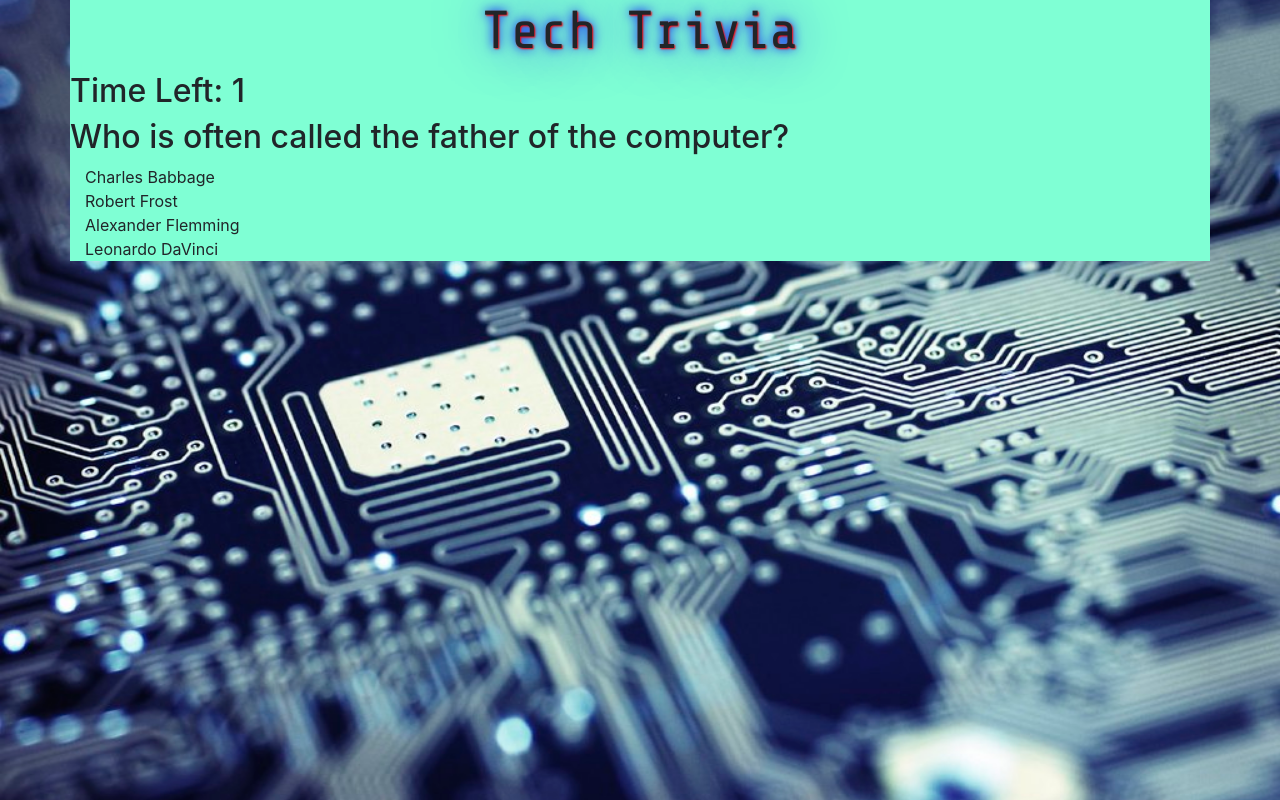
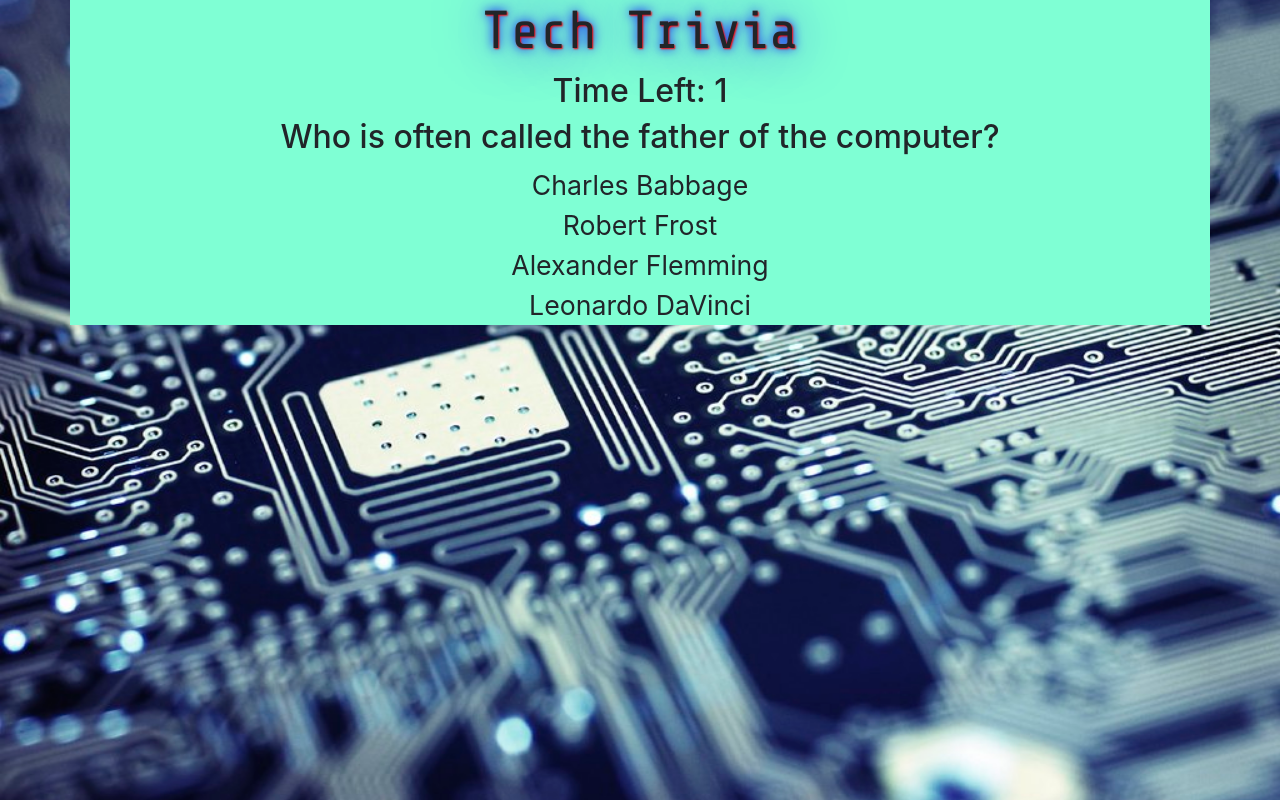
Before and after one commit to daniel5075/TriviaGame, a plain HTML site: page index.html in a window 1280 px wide. Drawn offline with nearby package versions, Linux system fonts and the light colour scheme.

Commit message:
fixed timer issues, added more questions, worked on styling

```diff
--- a/assets/css/style.css
+++ b/assets/css/style.css
@@ -11,11 +11,24 @@ body{
     background-attachment: fixed;
     background-position: center;
     background-repeat: no-repeat;
-    background-size: cover;
 }
+
 h1{
     text-align: center;
     font-size: 40pt;
     text-shadow: 1px 1px 2px red, 0 0 1em blue, 0 0 0.2em blue;
     font-family: 'Share Tech Mono', monospace;
 }
+
+h2{
+    text-align:center;
+}
+p{
+    text-align:center;
+}
+
+#answers{
+    text-align:center;
+    font-size:20pt;
+
+}
--- a/assets/javascript/app.js
+++ b/assets/javascript/app.js
@@ -8,10 +8,14 @@ var answerB = document.getElementById("B");
 var answerC = document.getElementById("C");
 var answerD = document.getElementById("D");
 var currentQuestion = 0;
+var rightAnswer = 0;
+var wrongAnswer = 0;
+var unanswered = 0;
 var triviaQuestions = [
     {
         question: "Who is often called the father of the computer?",
         correctAnswer: "A",
+        writtenAnswer: "Charles Babbage",
         img: "assets/images/Babbage.jpg",
         answerA: "Charles Babbage",
         answerB: "Robert Frost",
@@ -22,58 +26,81 @@ var triviaQuestions = [
     {
         question: "Registered on March 15, 1985, which of these was the first domain name on the internet?",
         correctAnswer: "C",
-        img: "../images/symbolics.jpg",
+        writtenAnswer: "Symbolics.com",
+        img: "assets/images/symbolics.jpg",
         answerA: "ARPA.net",
         answerB: "Northrop.com",
         answerC: "Symbolics.com",
         answerD: "IBM.com"
     },
     {
-        question: "Registered on March 15, 1985, which of these was the first domain name on the internet?",
+        question: "Before being known as PayPal, the company went by what name?",
+        correctAnswer: "B",
+        writtenAnswer: "Confinity",
+        img: "assets/images/paypal.png",
+        answerA: "Coinbase",
+        answerB: "Confinity",
+        answerC: "InstaMoney",
+        answerD: "PayNow"
+    },
+    {
+        question: "What was Twitter's original name?",
+        correctAnswer: "D",
+        writtenAnswer: "twttr",
+        img: "assets/images/twitter.png",
+        answerA: "tweeter",
+        answerB: "Turtle",
+        answerC: "MessageMe",
+        answerD: "twttr"
+    },
+    {
+        question: "When was Internet Explorer first released?",
         correctAnswer: "C",
-        img: "../images/symbolics.jpg",
-        answerA: "ARPA.net",
-        answerB: "Northrop.com",
-        answerC: "Symbolics.com",
-        answerD: "IBM.com"
+        writtenAnswer: "August 16, 1995",
+        img: "assets/images/internetexplorer.png",
+        answerA: "June 7, 1992",
+        answerB: "October 28, 1998",
+        answerC: "August 16, 1995",
+        answerD: "July 24, 2000"
     }
 ];
 var lastQ = triviaQuestions.length - 1;
-var rightAnswer = 0;
-var wrongAnswer = 0;
-var unanswered = 0;
-console.log("length" + triviaQuestions.length)
+
+
 //timer
 function countdown() {
     clearInterval(counter);
     counter = setInterval(decrement, 1000);
 };
+
 //for counting down
 function decrement() {
-
     $("#show-number").html(count);
     if (count === 0) {
-
         stop()
         count = 5
-        nextQuestion()
+        unanswered++
+        $("#show-question").html("<h2> Bummer, You're Out of Time </h2><p> The correct answer was: " + triviaQuestions[currentQuestion].writtenAnswer + "</p>")
+        $("#answer-image").html("<img src=" + triviaQuestions[currentQuestion].img + ">")
+        clearContents()
+        countup()
+        console.log("here i am")
+        // nextQuestion()
     };
     count--
 };
+
 //clear counter
 function stop() {
-
     clearInterval(counter);
-
 };
 
 //display question and buttons
 function questionAndAnswers() {
-
+    clearImage()
     countdown()
     var qQue = triviaQuestions[currentQuestion]
     $("#show-question").html("<h2>" + qQue.question + "</h2>");
-
     $("#A").html(qQue.answerA)
     $("#B").html(qQue.answerB)
     $("#C").html(qQue.answerC)
@@ -82,68 +109,72 @@ function questionAndAnswers() {
 
 function nextQuestion() {
     currentQuestion++
-    count = 5
-    console.log("Last Q: " + lastQ)
-    console.log("current Q: " + currentQuestion)
+    // count = 5
     if (currentQuestion <= lastQ) {
-
         countdown()
         questionAndAnswers()
-        console.log("current Quest: " + currentQuestion)
     }
     else {
+        clearContents()
+        clearImage()
         finalScore()
         stop()
     }
 };
+
 function finalScore() {
-    console.log("Right: " + rightAnswer);
-    console.log("Wrong " + wrongAnswer);
+    clearContents()
+    clearImage()
+    $("#show-question").html("<h2> All done, here's how you did!</h2> <p>Correct Answers: " + rightAnswer + "</p><p>Incorrect Answers: " + wrongAnswer + "</p> <p>Unanswered: " + unanswered + "</p>")
 }
+
 function checkAnswer(answer) {
     if (answer === triviaQuestions[currentQuestion].correctAnswer) {
         $("#show-question").html("<h2> Correct!! </h2>")
         rightAnswer++
     }
     else {
-        $("#show-question").html("<h2> Does Not Compute!! </h2>")
+        $("#show-question").html("<h2> Does Not Compute!! </h2><p> The correct answer was: " + triviaQuestions[currentQuestion].writtenAnswer + "</p>")
         wrongAnswer++
     }
     $("#answer-image").html("<img src=" + triviaQuestions[currentQuestion].img + ">")
-    console.log("image " + triviaQuestions[currentQuestion].img)
     stop()
+    clearContents()
     countup()
 }
+
+function clearContents() {
+    $("#A").html("")
+    $("#B").html("")
+    $("#C").html("")
+    $("#D").html("")
+}
+
+function clearImage() {
+    $("#answer-image").empty()
+}
+
 function countup() {
     clearInterval(counter2);
     counter2 = setInterval(increment, 1000);
 };
+
 //for counting up
 function increment() {
-
-
-    if (count2 === 5) {
-
+    if (count2 === 3) {
         stop2()
         count2 = 0
         nextQuestion()
     };
     count2++
-    console.log('count 2: ' + count2)
 };
-//clear counter
+
+
 function stop2() {
+    clearInterval(counter2);
+};
 
-    clearInterval(counter2);
 
-};
-// function myFunction() {
-//     var x = document.createElement("BUTTON");
-//     var t = document.createTextNode(triviaQuestions[0].answerA);
-//     x.appendChild(t);
-//     document.body.appendChild(x);
-
-// }
 //display correct answer if wrong or "correct" if right or "out of time" and display gif
 //automatically move to next question
 //switch question when time runs out or on answer click
--- a/index.html
+++ b/index.html
@@ -23,10 +23,14 @@
             </div>
         </div>
         <div class="row">
-            <h2> Time Left: <span id="show-number"></span></h2>
+            <div class="col-md-12">
+                <h2> Time Left: <span id="show-number"></span></h2>
+            </div>
         </div>
         <div class="row">
-            <div id="show-question"></div>
+            <div class="col-md-12">
+                <div id="show-question"></div>
+            </div>
         </div>
         <div id="answers">
             <div id="answer-image"></div>
```
Also changed, not shown: assets/images/internetexplorer.png (added), assets/images/paypal.png (added), assets/images/twitter.png (added).
